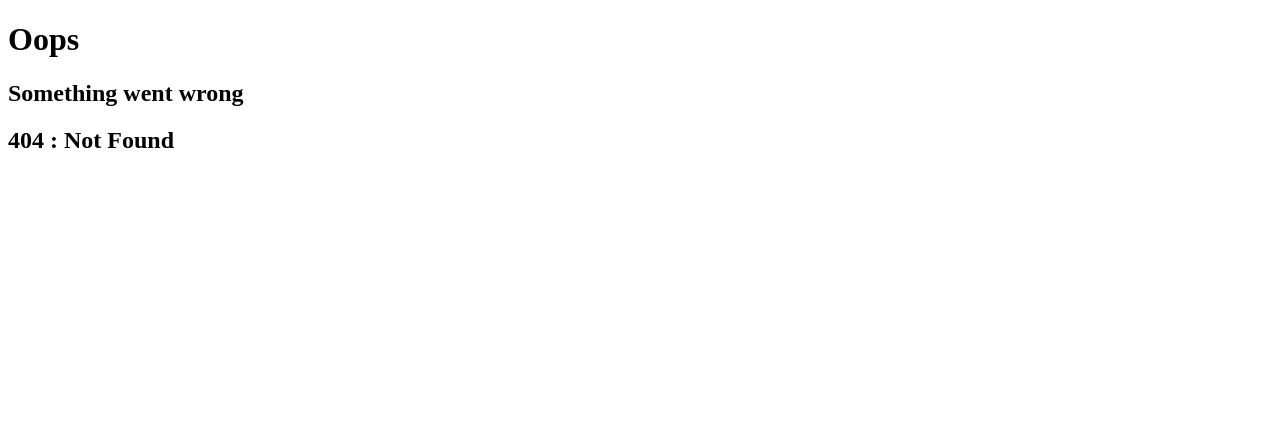
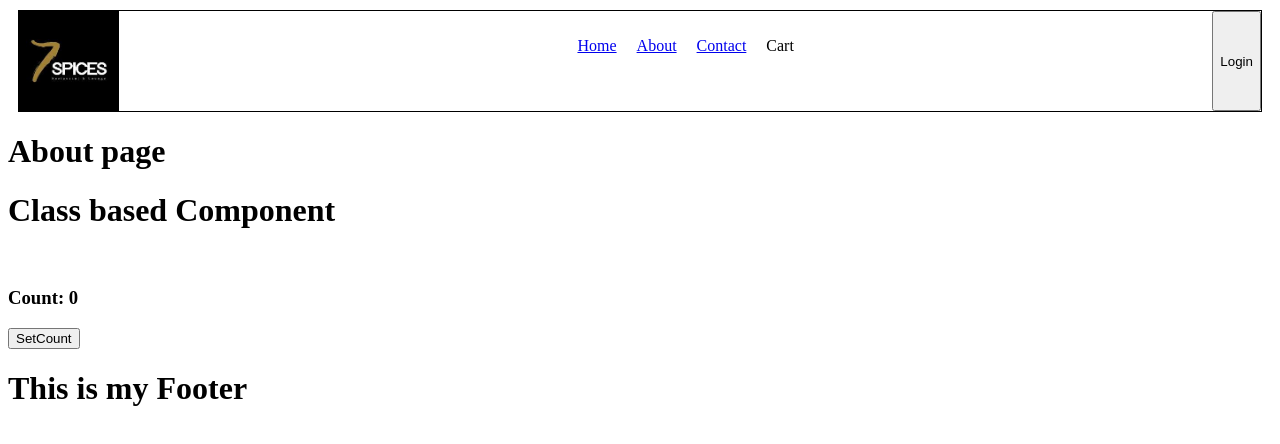
Before and after one commit to salonishaw11/Seven_Spices, a React (Vite) app: page /about/profile in a window 1280 px wide. Before the commit this address had no page. Shown: the top 444 px of the page. Built offline with nearby package versions, Linux system fonts and the light colour scheme; no server answers.

Commit message:
Chapter 8

```diff
--- a/src/components/About.js
+++ b/src/components/About.js
@@ -1,9 +1,46 @@
 import React from "react"
-const About = () => {
+import { Outlet } from "react-router-dom"
+import Profile from "./Profile"
+import ProfileClass from "./ProfileClass"
+// const About = () => {
+//     return (
+//         <div>
+//         <h1>About page</h1>
+//         <Profile name={"Saloni"} />
+//         <ProfileClass surName={"Shaw"} />
+//         </div>
+//     )
+// }
+// export default About
+
+class About extends React.Component{
+  constructor(props) {
+    super(props);
+    console.log("parent - Constructor")
+    this.state = {
+      count: 0,
+      name: "",
+      location: "",
+      img:""
+  }
+  }
+  async componentDidMount() {
+    console.log("parent - ComponentDidMount")
+    const data = await fetch("https://api.github.com/users/salonishaw11")
+        const json = await data.json()
+        this.setState({
+            name: json.name,
+        })
+
+  }
+  render() {
+    console.log("Parent - Render")
     return (
-        <div>
-          <h1>About page</h1>
-        </div>
+      <div>
+        <h1>About page</h1>
+        <ProfileClass surName={"Mohaptra"} />
+         </div>
     )
+  }
 }
-export default About
+export default About;
--- a/src/components/Body.js
+++ b/src/components/Body.js
@@ -25,8 +25,8 @@ const Body = () => {
         );
         const json = await data.json()
         console.log(json)
-        setAllRestaurants(json?.data?.cards[0]?.data?.data?.cards)
-        setFilteredRestaurants(json?.data?.cards[0]?.data?.data?.cards)
+        setAllRestaurants(json?.data?.cards[2]?.data?.data?.cards)
+        setFilteredRestaurants(json?.data?.cards[2]?.data?.data?.cards)
 
     }
     return filteredRestaurants.length===0 ? (<Shimmer/>):
--- /dev/null
+++ b/src/components/Profile.js
@@ -0,0 +1,7 @@
+import React from "react";
+
+const Profile = (props) => {
+    return <h1>My name is {props.name}</h1>
+}
+
+export default Profile;
--- /dev/null
+++ b/src/components/ProfileClass.js
@@ -0,0 +1,41 @@
+import React from "react";
+import { json } from "react-router-dom";
+
+class ProfileClass extends React.Component{
+    constructor(props) {
+        super(props);
+        console.log("Child - Constructor")
+        this.state = {
+            count: 0,
+            name: "Dummy Name",
+            avatar_url:"Dummy avatar"
+        }
+    }
+    async componentDidMount() {
+        console.log("child- ComponentDidMount")
+        const data = await fetch("https://api.github.com/users/salonishaw11")
+        const json = await data.json()
+        this.setState({
+            userInfo: json,
+        });
+    }
+    render() {
+        console.log("Child -render")
+        return (
+            <div>
+            <div>
+                <h1>Class based Component</h1>
+                    <h2>{this.state?.userInfo?.name}</h2>
+                    <img src={this.state?.userInfo?.avatar_url}/>
+                    <h3>Count: {this.state.count}</h3>
+            </div>
+                <button onClick={() => {
+                    this.setState({count:1})
+                }}>
+                    SetCount
+                </button>
+            </div>
+        )
+    }
+}
+export default ProfileClass;
```
Also changed, not shown: src/App.js (+10 -2 lines).
